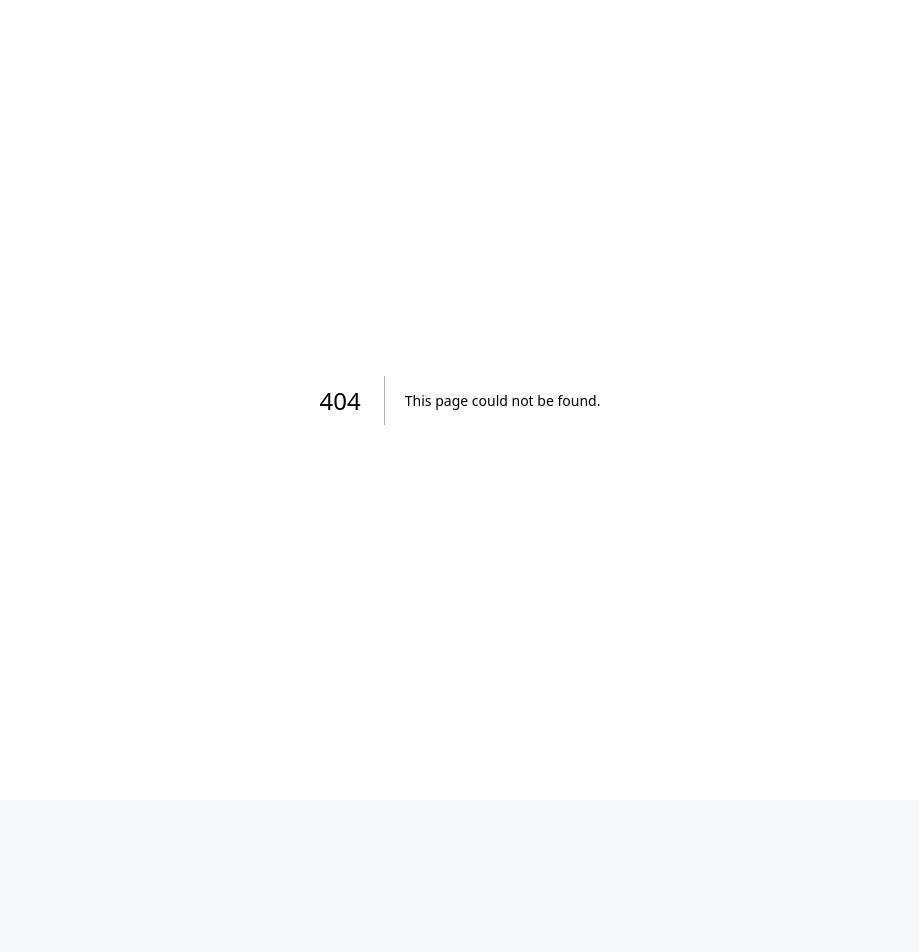
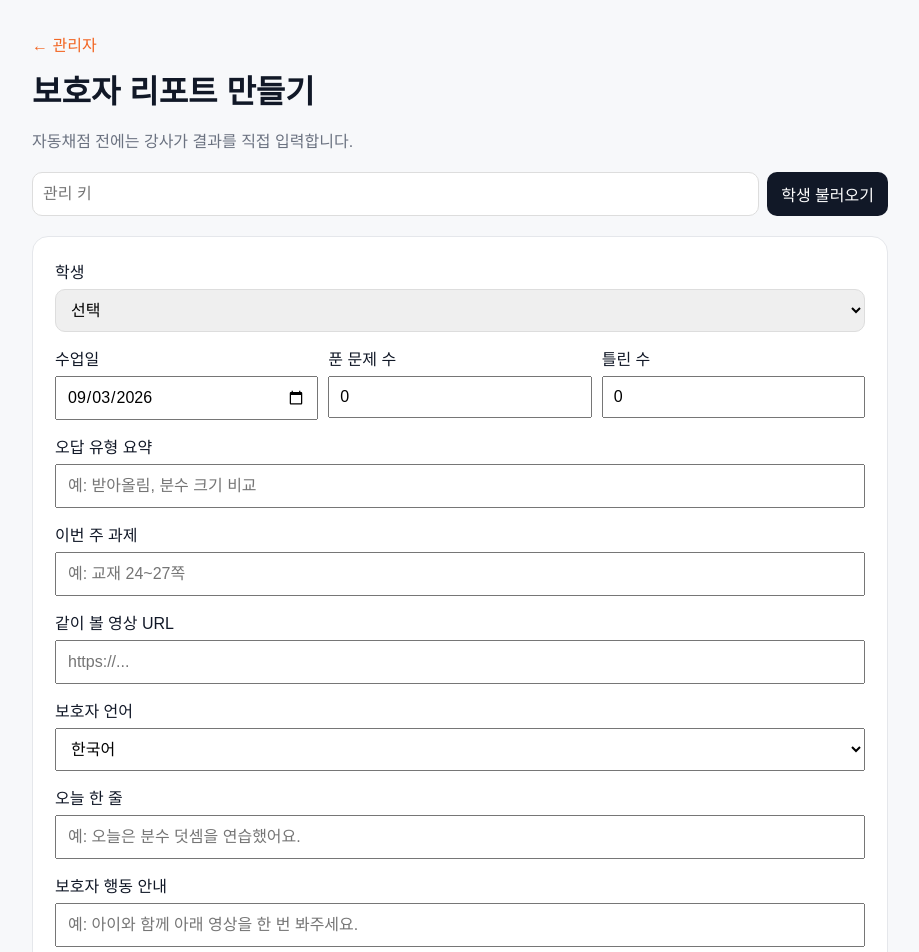
Before and after one commit to themonsteredu/moasem, a Next.js app: page /reports in a window 1280 px wide. Before the commit this address had no page. Shown: the top 952 px of the page, without its empty margins (180-1099 px from the left). Before the commit the page ends 800 px from the top, so only its background shows below. Built offline with nearby package versions, Linux system fonts and the light colour scheme.

Commit message:
feat: add manual report creation screen

```diff
--- /dev/null
+++ b/app/reports/page.tsx
@@ -0,0 +1,49 @@
+'use client'
+
+import { FormEvent, useEffect, useMemo, useState } from 'react'
+
+type Student={id:string;name:string;grade:number;program:{id:string;name:string;institution:{id:string;name:string}|null}|null;guardian:{id:string;name:string|null;phone:string;language:string}|null}
+
+function localDate(){const d=new Date();const y=d.getFullYear();const m=String(d.getMonth()+1).padStart(2,'0');const day=String(d.getDate()).padStart(2,'0');return `${y}-${m}-${day}`}
+
+export default function ReportsPage(){
+  const [adminKey,setAdminKey]=useState('')
+  const [students,setStudents]=useState<Student[]>([])
+  const [message,setMessage]=useState('')
+  const [reportUrl,setReportUrl]=useState('')
+  useEffect(()=>{const saved=sessionStorage.getItem('moasem-admin-key');if(saved)setAdminKey(saved)},[])
+  const headers=useMemo(()=>({'Content-Type':'application/json','x-moasem-admin-key':adminKey}),[adminKey])
+
+  async function loadStudents(){
+    if(!adminKey)return setMessage('관리 키를 입력하세요.')
+    sessionStorage.setItem('moasem-admin-key',adminKey)
+    const r=await fetch('/api/admin/students',{headers});const d=await r.json();if(!r.ok)return setMessage(d.error||'학생을 불러오지 못했습니다.');setStudents(d.items??[]);setMessage('')
+  }
+
+  async function submit(e:FormEvent<HTMLFormElement>){
+    e.preventDefault();const f=new FormData(e.currentTarget)
+    const r=await fetch('/api/admin/learning-reports',{method:'POST',headers,body:JSON.stringify({student_id:f.get('student_id'),lesson_date:f.get('lesson_date'),solved_count:Number(f.get('solved_count')),wrong_count:Number(f.get('wrong_count')),wrong_type_summary:f.get('wrong_type_summary'),weekly_assignment:f.get('weekly_assignment'),video_url:f.get('video_url'),teacher_note:f.get('teacher_note'),headline:f.get('headline'),action_line:f.get('action_line'),language:f.get('language')})})
+    const d=await r.json();if(!r.ok)return setMessage(d.error||'리포트 생성 실패')
+    const url=`${location.origin}/report/${d.token}`;setReportUrl(url);setMessage('보호자용 리포트 링크를 만들었습니다.')
+  }
+
+  return <main style={{maxWidth:920,margin:'0 auto',padding:32,fontFamily:'Arial, Apple SD Gothic Neo, sans-serif',color:'#111827'}}>
+    <a href="/" style={{color:'#f26522',textDecoration:'none'}}>← 관리자</a>
+    <h1 style={{margin:'10px 0 4px'}}>보호자 리포트 만들기</h1><p style={{color:'#6b7280'}}>자동채점 전에는 강사가 결과를 직접 입력합니다.</p>
+    <div style={{display:'flex',gap:8,margin:'20px 0'}}><input type="password" value={adminKey} onChange={e=>setAdminKey(e.target.value)} placeholder="관리 키" style={{padding:10,border:'1px solid #ddd',borderRadius:10,flex:1}}/><button onClick={loadStudents} style={{padding:'10px 14px',border:0,borderRadius:10,background:'#111827',color:'#fff'}}>학생 불러오기</button></div>
+    <form onSubmit={submit} style={{background:'#fff',border:'1px solid #e5e7eb',borderRadius:16,padding:22,display:'grid',gap:14}}>
+      <label>학생<select name="student_id" required style={{display:'block',width:'100%',padding:11,marginTop:6,border:'1px solid #ddd',borderRadius:10}}><option value="">선택</option>{students.map(s=><option key={s.id} value={s.id}>{s.program?.institution?.name} · {s.program?.name} · {s.name}</option>)}</select></label>
+      <div style={{display:'grid',gridTemplateColumns:'1fr 1fr 1fr',gap:10}}><label>수업일<input type="date" name="lesson_date" defaultValue={localDate()} required style={{display:'block',width:'100%',padding:10,marginTop:6}}/></label><label>푼 문제 수<input type="number" min="0" name="solved_count" defaultValue="0" style={{display:'block',width:'100%',padding:10,marginTop:6}}/></label><label>틀린 수<input type="number" min="0" name="wrong_count" defaultValue="0" style={{display:'block',width:'100%',padding:10,marginTop:6}}/></label></div>
+      <label>오답 유형 요약<input name="wrong_type_summary" placeholder="예: 받아올림, 분수 크기 비교" style={{display:'block',width:'100%',padding:11,marginTop:6}}/></label>
+      <label>이번 주 과제<input name="weekly_assignment" placeholder="예: 교재 24~27쪽" style={{display:'block',width:'100%',padding:11,marginTop:6}}/></label>
+      <label>같이 볼 영상 URL<input name="video_url" placeholder="https://..." style={{display:'block',width:'100%',padding:11,marginTop:6}}/></label>
+      <label>보호자 언어<select name="language" defaultValue="ko" style={{display:'block',width:'100%',padding:11,marginTop:6}}><option value="ko">한국어</option><option value="vi">베트남어</option><option value="zh-CN">중국어 간체</option></select></label>
+      <label>오늘 한 줄<input name="headline" placeholder="예: 오늘은 분수 덧셈을 연습했어요." style={{display:'block',width:'100%',padding:11,marginTop:6}}/></label>
+      <label>보호자 행동 안내<input name="action_line" placeholder="예: 아이와 함께 아래 영상을 한 번 봐주세요." style={{display:'block',width:'100%',padding:11,marginTop:6}}/></label>
+      <label>강사 메모<textarea name="teacher_note" rows={3} style={{display:'block',width:'100%',padding:11,marginTop:6}}/></label>
+      <button style={{padding:'12px 16px',border:0,borderRadius:10,background:'#f26522',color:'#fff',fontWeight:700}}>리포트 링크 만들기</button>
+    </form>
+    {message&&<p style={{color:'#9a3412'}}>{message}</p>}
+    {reportUrl&&<div style={{marginTop:14,padding:14,background:'#fff7ed',borderRadius:12}}><b>보호자 링크</b><div style={{wordBreak:'break-all',marginTop:6}}>{reportUrl}</div><button onClick={()=>navigator.clipboard.writeText(reportUrl)} style={{marginTop:10,padding:'8px 12px'}}>복사</button></div>}
+  </main>
+}
```
